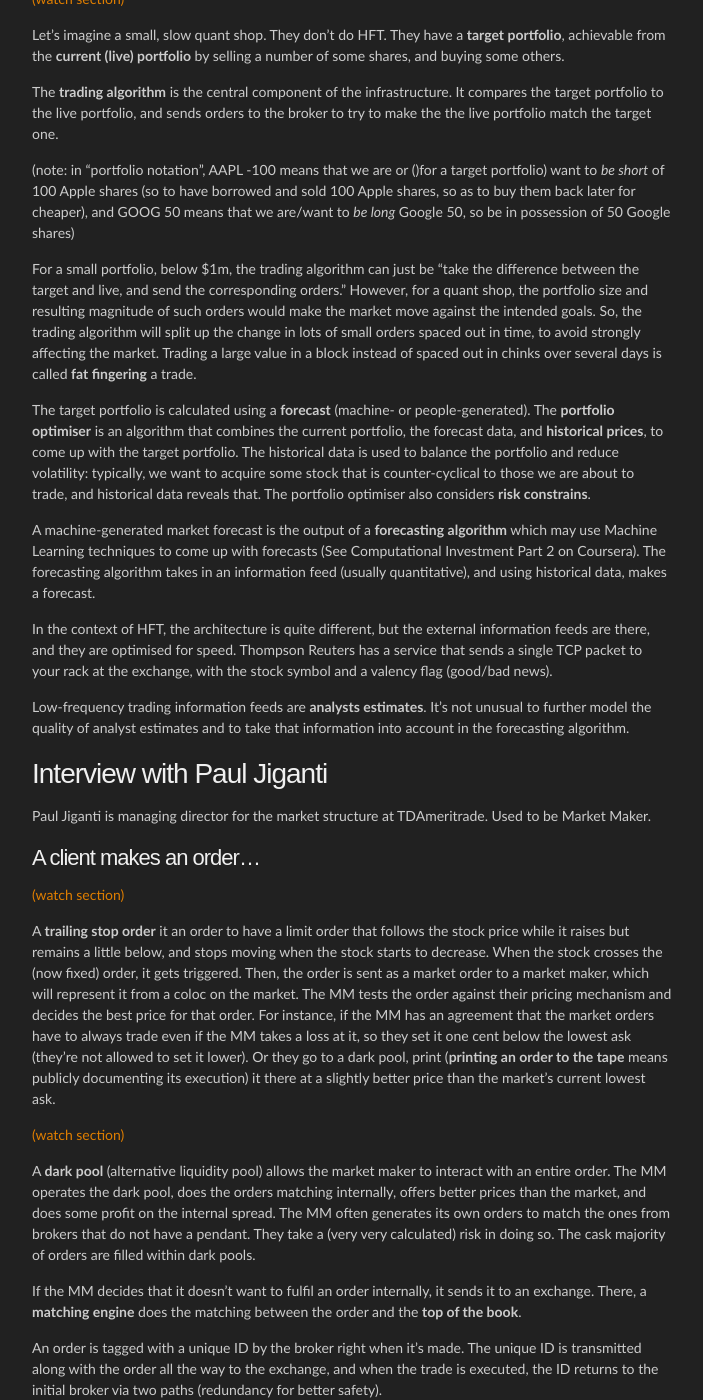
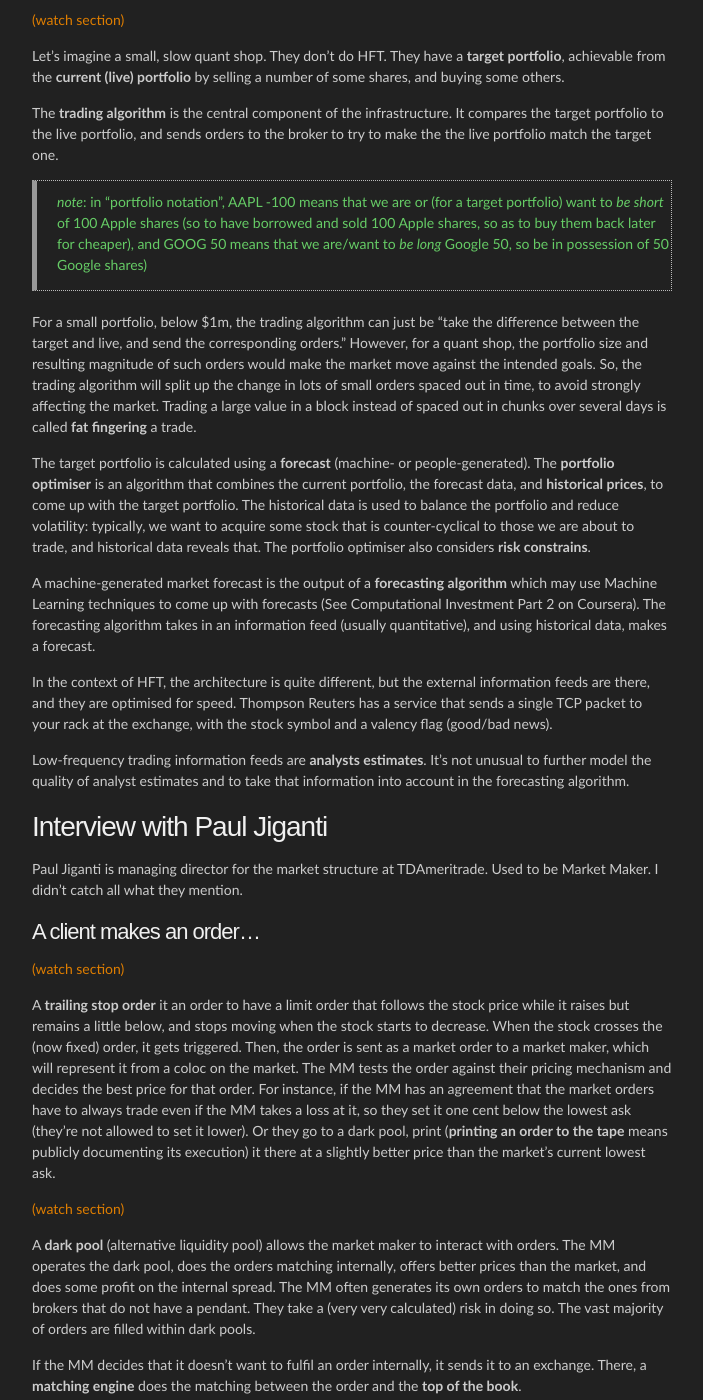
Before and after one commit to agravier/agravier.github.io, a Jekyll site: the page built from etc/notes/ci1-coursera/notes01.md, in a window 1280 px wide and 1400 px high, scrolled down 4836 px. Shown: the whole window, without its empty margins (288-991 px from the left). Built offline with Jekyll 4.4.1, drawn with Linux system fonts in a browser that asks for light colours; Markdown is read by kramdown in place of the engine named in the settings; formulas are drawn with MathJax 3; comment, search, counter and statistics services are not loaded; some of the changed text lies outside the part shown.

Commit message:
Fix some typos in Coursera comp investment lecture notes for week 1.

```diff
--- a/etc/notes/ci1-coursera/notes01.md
+++ b/etc/notes/ci1-coursera/notes01.md
@@ -151,11 +152,11 @@
 
 The **spread** is the gap between the lowest ask and the highest bid.
 
-**Crossing the spread** refers to increasing an bid price to meet an ask, or vice versa.
+**Crossing the spread** refers to increasing a bid price to meet an ask, or vice versa.
 
 ### Price movements
 
-If the lowest ask has, 1000 shares available at $10.00, with the next ask being at 10.05, and a bid comes for 1100 shares at that $10.00, then the buy order is executed *with all 1000 shares at $10, plus 100 shares at 10.05, making the effective aggregate buy price 10.0045455. On the order book, it results in an increased price, so lots of buying drives prices up by that mechanism
+If the lowest ask has 1000 shares available at $10.00, with the next ask being at 10.05, and a bid comes for 1100 shares at that $10.00, then the buy order is executed with all 1000 shares at $10, plus 100 shares at 10.05, making the effective aggregate buy price 10.0045455. On the order book, it results in an increased price, so lots of buying drives prices up by that mechanism
 
 The reverse happens symmetrically. Lots of selling drives prices down.
 
@@ -208,9 +209,9 @@
 
 The **trading algorithm** is the central component of the infrastructure. It compares the target portfolio to the live portfolio, and sends orders to the broker to try to make the the live portfolio match the target one.
 
-(note: in "portfolio notation", AAPL -100 means that we are or ()for a target portfolio) want to *be short* of 100 Apple shares (so to have borrowed and sold 100 Apple shares, so as to buy them back later for cheaper), and GOOG 50 means that we are/want to *be long* Google 50, so be in possession of 50 Google shares)
+> *note*: in "portfolio notation", AAPL -100 means that we are or (for a target portfolio) want to *be short* of 100 Apple shares (so to have borrowed and sold 100 Apple shares, so as to buy them back later for cheaper), and GOOG 50 means that we are/want to *be long* Google 50, so be in possession of 50 Google shares)
 
-For a small portfolio, below $1m, the trading algorithm can just be "take the difference between the target and live, and send the corresponding orders." However, for a quant shop, the portfolio size and resulting magnitude of such orders would make the market move against the intended goals. So, the trading algorithm will split up the change in lots of small orders spaced out in time, to avoid strongly affecting the market. Trading a large value in a block instead of spaced out in chinks over several days is called **fat fingering** a trade.
+For a small portfolio, below $1m, the trading algorithm can just be "take the difference between the target and live, and send the corresponding orders." However, for a quant shop, the portfolio size and resulting magnitude of such orders would make the market move against the intended goals. So, the trading algorithm will split up the change in lots of small orders spaced out in time, to avoid strongly affecting the market. Trading a large value in a block instead of spaced out in chunks over several days is called **fat fingering** a trade.
 
 The target portfolio is calculated using a **forecast** (machine- or people-generated). The **portfolio optimiser** is an algorithm that combines the current portfolio, the forecast data, and **historical prices**, to come up with the target portfolio. The historical data is used to balance the portfolio and reduce volatility: typically, we want to acquire some stock that is counter-cyclical to those we are about to trade, and historical data reveals that. The portfolio optimiser also considers **risk constrains**.
 
@@ -222,7 +223,7 @@
 
 ## Interview with Paul Jiganti
 
-Paul Jiganti is managing director for the market structure at TDAmeritrade. Used to be Market Maker.
+Paul Jiganti is managing director for the market structure at TDAmeritrade. Used to be Market Maker. I didn't catch all what they mention.
 
 ### A client makes an order...
 [(watch section)](https://class.coursera.org/compinvesting1-003/lecture/view?lecture_id=133)
@@ -231,15 +232,15 @@
 
 [(watch section)](https://class.coursera.org/compinvesting1-003/lecture/view?lecture_id=135)
 
-A **dark pool** (alternative liquidity pool) allows the market maker to interact with an entire order. The MM operates the dark pool, does the orders matching internally, offers better prices than the market, and does some profit on the internal spread. The MM often generates its own orders to match the ones from brokers that do not have a pendant. They take a (very very calculated) risk in doing so. The cask majority of orders are filled within dark pools.
+A **dark pool** (alternative liquidity pool) allows the market maker to interact with orders. The MM operates the dark pool, does the orders matching internally, offers better prices than the market, and does some profit on the internal spread. The MM often generates its own orders to match the ones from brokers that do not have a pendant. They take a (very very calculated) risk in doing so. The vast majority of orders are filled within dark pools.
 
 If the MM decides that it doesn't want to fulfil an order internally, it sends it to an exchange. There, a **matching engine** does the matching between the order and the **top of the book**.
 
 An order is tagged with a unique ID by the broker right when it's made. The unique ID is transmitted along with the order all the way to the exchange, and when the trade is executed, the ID returns to the initial broker via two paths (redundancy for better safety).
 
-In an exchange, the MM has to have a **resting bit**. Not too much info about that.
+In an exchange, the MM has to have a **resting bit** (bit? beat?). Not too much info about that. It's something unpleasant, apparently.
 
-## Something goes wrong
+### Something goes wrong
 [(watch section)](https://class.coursera.org/compinvesting1-003/lecture/view?lecture_id=137)
 
 In the morning, when a market opens, there is an **opening cross**: the initial price of stocks is sent to all participants. Before opening, there are standing limit and market orders. The matching engine does its job, and when it stops matching, the starting price has been determined. All executable orders are executed at that initial price.
```
Also changed, not shown: other parts of etc/notes/ci1-coursera/notes01.md (+3 -2 lines).
